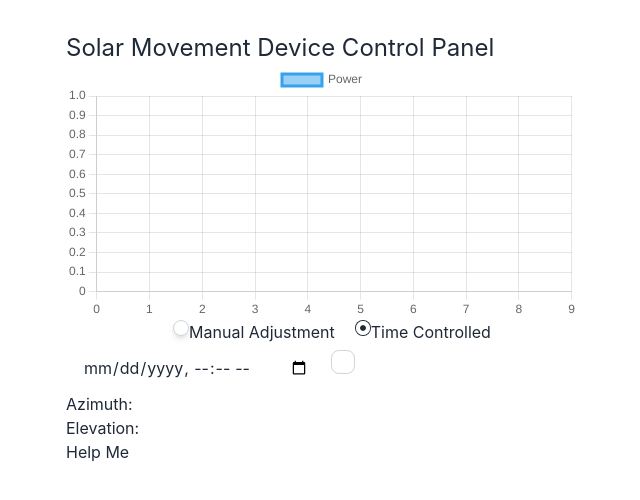
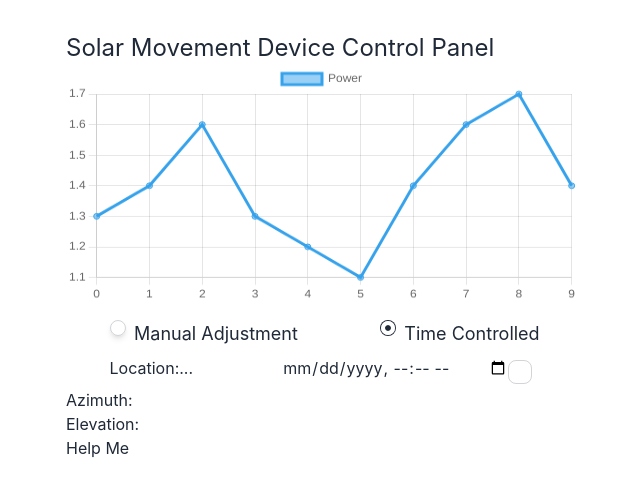
Before and after one commit to CallumR2/UNIHACK_SMD, a plain HTML site: page Website/index.html in a window 1280 px wide. Both pictures are taken after a click on the radio button "Time Controlled". Shown: the whole page, without its empty margins (318-958 px from the left). Drawn offline with nearby package versions, Linux system fonts and the light colour scheme; no server answers; files whose address does not match are found by name.

Commit message:
Looks a little better

```diff
--- a/Website/index.html
+++ b/Website/index.html
@@ -14,7 +14,7 @@
             window.onload = () => {
                 getAPILogin().then(res => {document.getElementById('apiTokenDiv').innerHTML = res})
                 getLocation().then(res => {
-                    document.getElementById('locationDiv').innerHTML = res.coords.latitude + ',' + res.coords.longitude
+                    document.getElementById('locationDiv').innerHTML = res.coords.latitude.toFixed(3) + ',' + res.coords.longitude.toFixed(3)
                 })
                 window.setInterval(set_current_time, 1000)
             }
@@ -42,13 +42,17 @@
 
 <body class="mx-96 my-8">
     <h1 class="text-2xl">Solar Movement Device Control Panel</h1>
-    <canvas id="voltChart"></canvas>
-    <div class="flex justify-center">
+    <canvas class="pb-4" id="voltChart"></canvas>
+    <div class="grid grid-cols-2">
         <!-- <label for="control_mode">Pick a control mode:</label> -->
-        <input class="h-4 w-4 shadow-md ml-5 radio"x type="radio" id="manual" onclick="change_mode()" name="control_mode">
-        <label for="manual">Manual Adjustment</label>
-        <input class="h-4 w-4 shadow-md ml-5 radio" type="radio" id="auto" onclick="change_mode()" name="control_mode">
-        <label for="auto">Time Controlled</label>
+        <div class="flex justify-center">
+            <input class="h-4 w-4 shadow-md ml-5 radio align-top inline-block" type="radio" id="manual" onclick="change_mode()" name="control_mode">
+            <label class="pl-2 text-lg align-top inline-block" for="manual">Manual Adjustment</label>
+        </div>
+        <div class="flex justify-center">
+            <input class="h-4 w-4 shadow-md ml-5 radio align-middle inline-block" type="radio" id="auto" onclick="change_mode()" name="control_mode">
+            <label class="pl-2 text-lg align-top inline-block" for="auto">Time Controlled</label>
+        </div>
     </div>
 
     <div id="manualControls">
@@ -57,8 +61,20 @@
     </div>
 
     <div id="autoControls">
-        <input class="input" id="time_input" type="datetime-local"></input>
-        <input class="checkbox" id="time_check" type="checkbox" onclick='handle_time_input()' value='Set to current Time'></input>
+        <div class="grid grid-cols-3">
+            <div class="flex label justify-center">
+                <span>Location: </span>
+                <span class="" id="locationDiv">...</span>
+            </div>
+
+            <div class="flex justify-center col-span-2 ">
+                <div class="flex align-middle">
+                    <input class="" id="time_input" type="datetime-local"></input>
+                </div>
+                <input class="checkbox checkbox-md mt-3" id="time_check" type="checkbox" onclick='handle_time_input()' value='Set to current Time'></input>
+            </div>
+        </div>
+
         <div id="API_Params">
             <div id="azimuth">Azimuth:</div>
             <div id="elevation">Elevation:</div>
@@ -69,7 +85,6 @@
 
     <div id="constantData">
         <div id="apiTokenDiv">Test</div>
-        <div id="locationDiv">Test</div>
     </div>
 </body>
 
--- a/Website/src/chart.js
+++ b/Website/src/chart.js
@@ -1,6 +1,6 @@
 const chartData = {
     labels:[...Array(10).keys()],
-    datasets:[{label:'Power', data:[]}]
+    datasets:[{label:'Power', data:[1.3,1.4,1.6,1.3,1.2,1.1,1.4,1.6,1.7,1.4]}]
 }
 
 // socket.on('data', (data) => {
```
Also changed, not shown: Website/dist/output.css.
